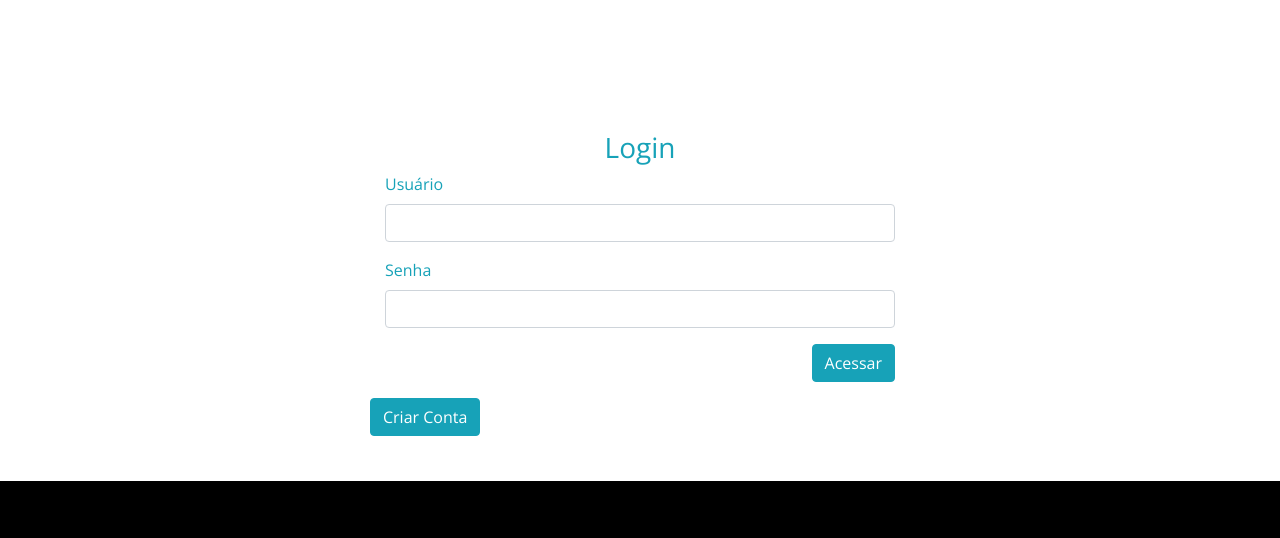
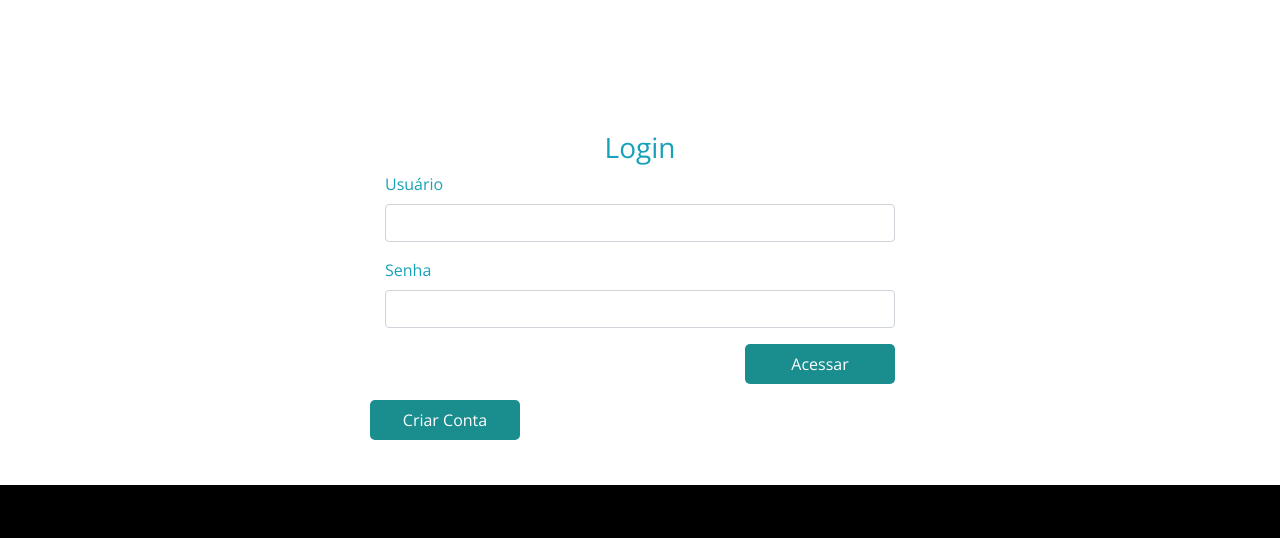
Before and after one commit to ICEI-PUC-Minas-PMV-SI/pmv-si-2021-1-e1-proj-web-t3-seguranca-em-aplicacoes-web, a plain HTML site: page src/login.html in a window 1280 px wide. Shown: the part 127-665 px from the top of the page. Drawn offline with nearby package versions, Linux system fonts and the light colour scheme.

```diff
--- a/src/css/checklist.css
+++ b/src/css/checklist.css
@@ -57,6 +57,7 @@
     overflow: hidden;
     border-radius: none;
     background-color: #f1f1f1;
+    display: none;
 
 }
 
--- a/src/css/login.css
+++ b/src/css/login.css
@@ -364,8 +364,28 @@
      margin-bottom: 20px;
      padding-bottom: 10px;
  } */
-
-
+.btn-access {
+    border: none;
+    width: 150px;
+    height: 40px;
+    border-radius: 5px;
+    background-color: #1A8D8F;
+    color: #ffffff;
+}
+.btn-create {
+    border: none;
+    width: 150px;
+    height: 40px;
+    border-radius: 5px;
+    background-color: #1A8D8F;
+    color: #ffffff;
+}
+.btn-access:hover {
+    background-color: #177c7e;
+}
+.btn-create:hover {
+    background-color: #177c7e;
+}
 /*******************************/
 /********* Footer CSS **********/
 /*******************************/
--- a/src/login.html
+++ b/src/login.html
@@ -68,14 +68,14 @@
                                 </div>
                                 <div class="form-group">
                                     <label for="password" class="text-info">Senha</label><br>
-                                    <input type="text" name="password" id="password" class="form-control">
+                                    <input type="password" name="password" id="password" class="form-control">
                                 </div>
                                 <div class="form-group text-right">
-                                    <input type="submit" name="submit" class="btn btn-info btn-md" value="Acessar">
+                                    <input type="submit" name="submit" class="btn-access" value="Acessar">
                                 </div>
                             </form>
                         </div>
-                        <button type="button" class="btn btn-info" data-toggle="modal" data-target="#loginModal">Criar Conta</button>
+                        <button type="button" class="btn-create" data-toggle="modal" data-target="#loginModal">Criar Conta</button>
                     </div>
                 </div>
             </div>
```
